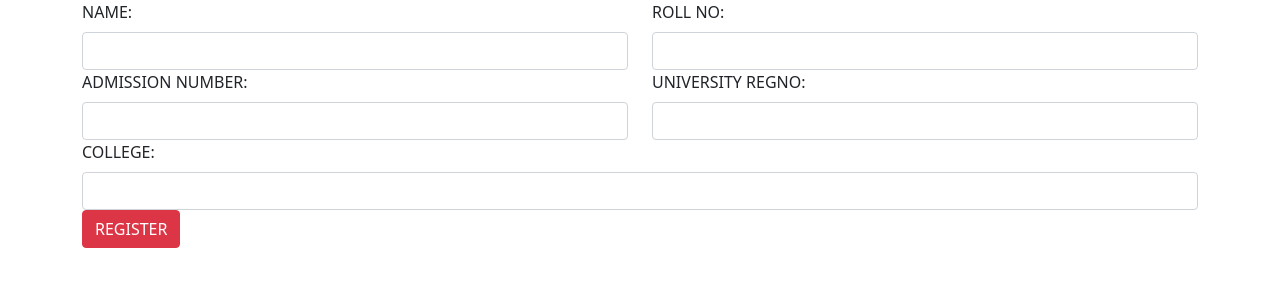
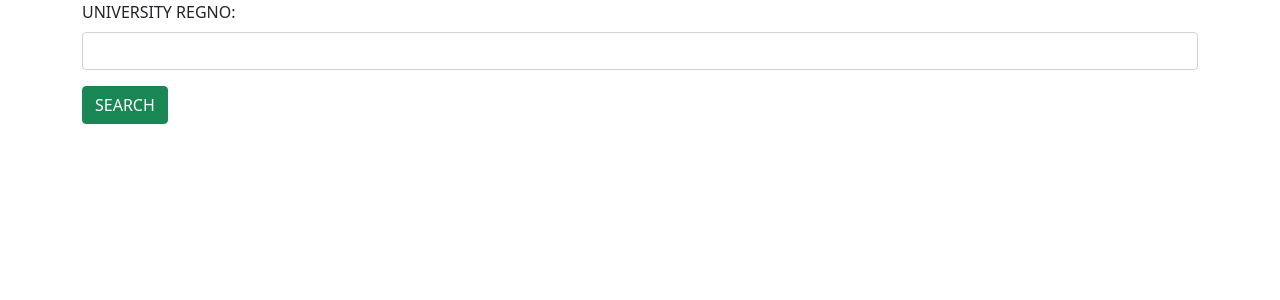
Before and after one commit to Sumithksam/studentapp1, a React (Create React App) app: page / in a window 1280 px wide. Shown: the top 300 px of the page. Built offline with nearby package versions, Linux system fonts and the light colour scheme.

Commit message:
searchstudent update

```diff
--- a/src/App.js
+++ b/src/App.js
@@ -3,9 +3,10 @@ import './App.css';
 import 'bootstrap/dist/css/bootstrap.min.css'
 import 'bootstrap/dist/js/bootstrap.bundle.min.js'
 import Addstudent from './component/Addstudent';
+import Searchstudent from './component/Searchstudent';
 function App() {
   return (
-    <Addstudent/>
+    <Searchstudent/>
   );
 }
 
--- /dev/null
+++ b/src/component/Searchstudent.js
@@ -0,0 +1,25 @@
+import React from 'react'
+
+const Searchstudent = () => {
+  return (
+    <div>
+        <div className="container">
+    <div className="row">
+        <div className="col col-12 col-sm-12 col-md-12 col-lg-12 col-xl-12 col-xxl-12">
+            <div className="row g-3">
+                <div className="col col-12 col-sm-12 col-md-12 col-lg-12 col-xl-12 col-xxl-12">
+                    <label for="" className="form-label">UNIVERSITY REGNO:</label><br></br>
+                    <input type="text" className="form-control"/>
+                </div>
+                <div className="col col-12 col-sm-12 col-md-12 col-lg-12 col-xl-12 col-xxl-12">
+                    <button className="btn btn-success">SEARCH</button>
+                </div>
+            </div>
+        </div>
+    </div>
+</div>
+    </div>
+  )
+}
+
+export default Searchstudent
```
Also changed, not shown: public/searchstudent.html (added, +15 -0 lines).
